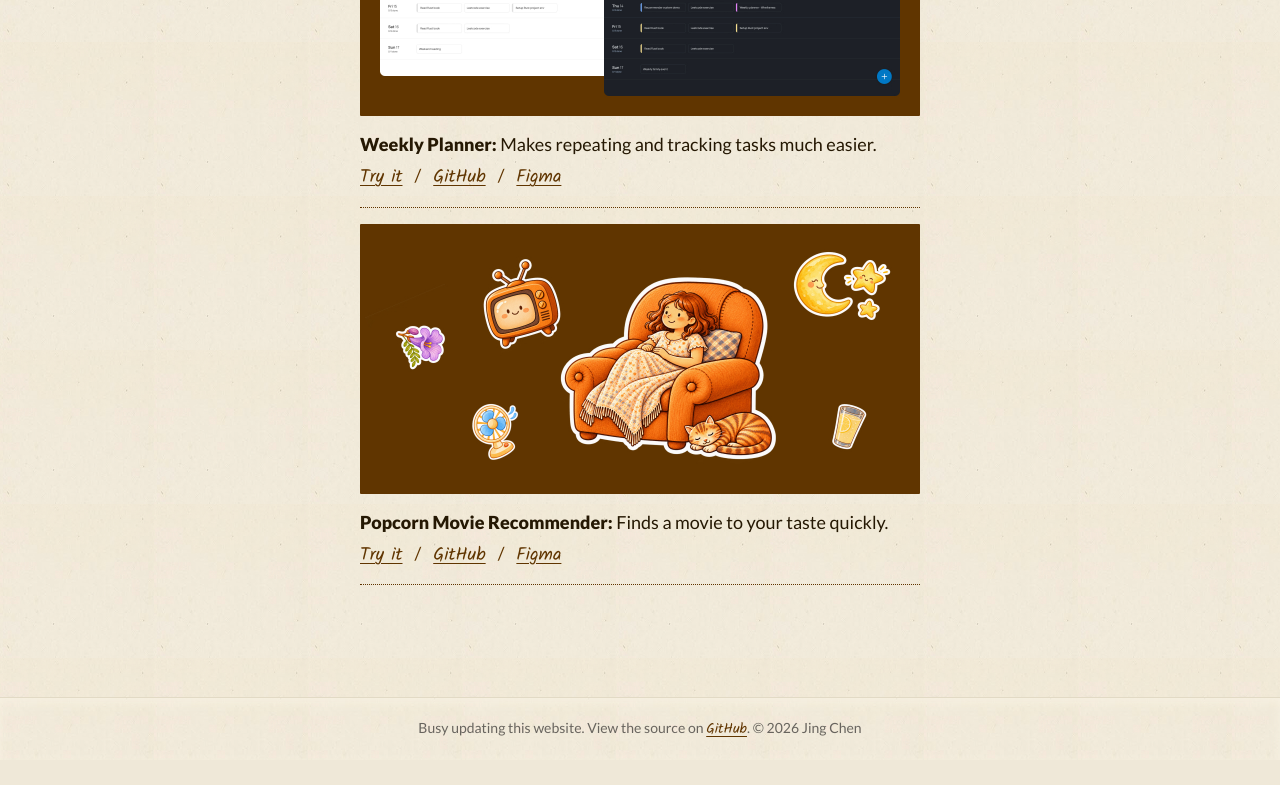
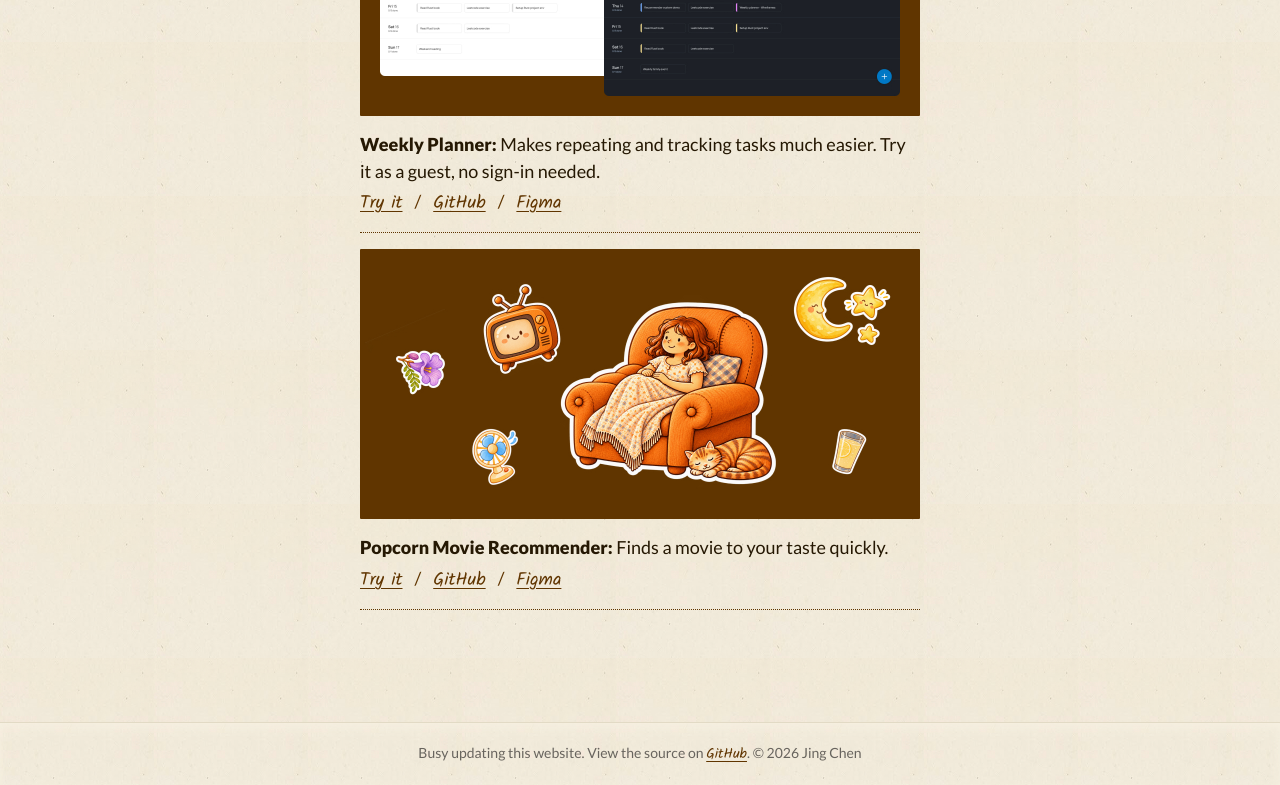
Before and after one commit to xixifish/personal-website, a Next.js app: page / in a window 1280 px wide. Shown: the part 882-1667 px from the top of the page. Before the commit the page ends 1642 px from the top, so only its background shows below. Built offline with nearby package versions, Linux system fonts and the light colour scheme.

Commit message:
Add guest mode to tagline for Weekly Planner

```diff
--- a/data/projects.ts
+++ b/data/projects.ts
@@ -10,7 +10,8 @@ export type Project = {
 export const PROJECTS: Project[] = [
   {
     name: "Weekly Planner",
-    tagline: "Makes repeating and tracking tasks much easier.",
+    tagline:
+      "Makes repeating and tracking tasks much easier. Try it as a guest, no sign-in needed.",
     liveUrl: "https://weekly-planner-jing.vercel.app/",
     githubUrl: "https://github.com/xixifish/weekly-planner",
     figmaUrl:
```
